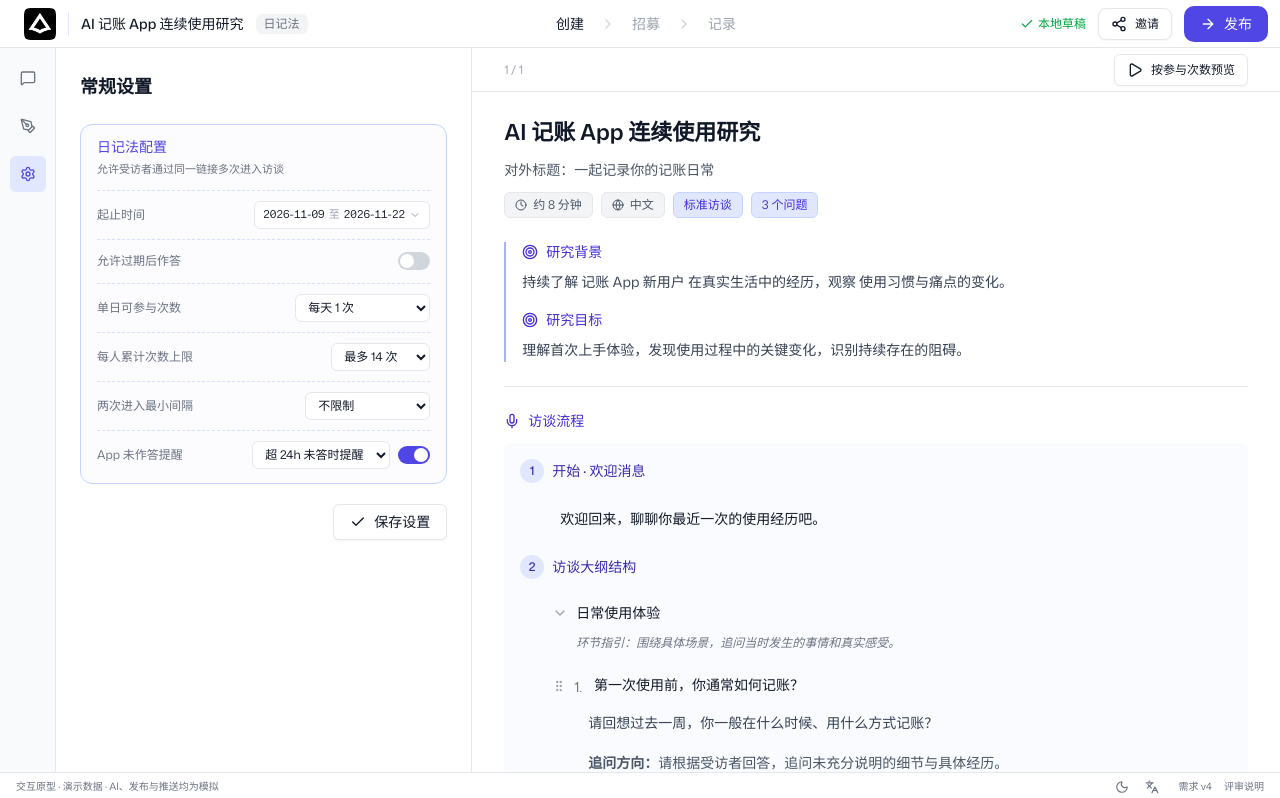
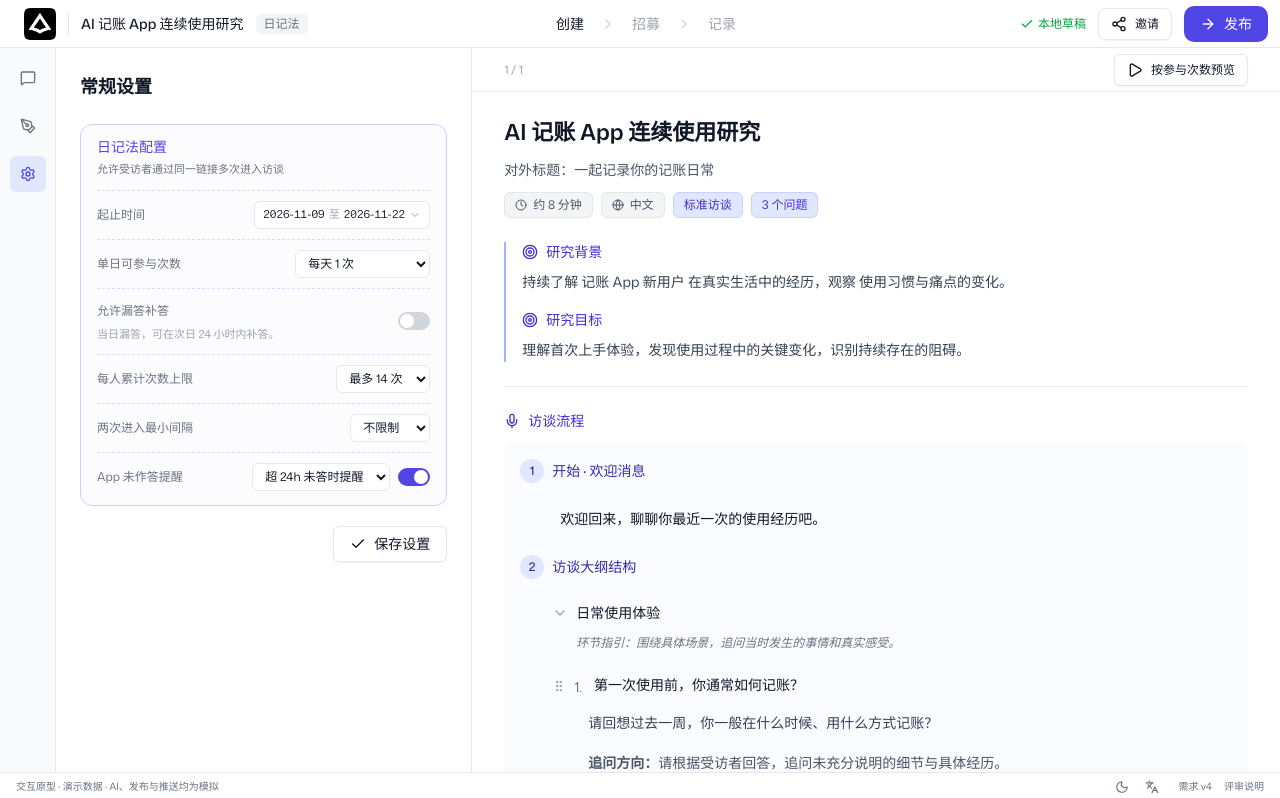
Before and after one commit to 2023liushuya-lab/mizzen-diary-prototype, a Next.js app: page /study/outline in a window 1280 px wide. Shown: the top 798 px of the page. Built offline with nearby package versions, Linux system fonts and the light colour scheme.

Commit message:
Clarify missed-task makeup and custom interval labels

```diff
--- a/src/components/diary/diary-config.tsx
+++ b/src/components/diary/diary-config.tsx
@@ -186,20 +186,30 @@ export function DiaryConfigPanel() {
           </div>
         </details>
       </div>
-      <div className={row}>
-        <span className="text-xs text-muted-foreground">{t("allowLate")}</span>
+      <LimitRow
+        label={t("dailyLimit")}
+        value={c.daily}
+        daily
+        onChange={(daily) => update({ daily })}
+      />
+      <div className={row} data-testid="makeup-rule">
+        <div className="min-w-0 flex-1">
+          <span className="text-xs text-muted-foreground">
+            {t("allowLate")}
+          </span>
+          <p
+            id="makeup-rule-description"
+            className="mt-1 text-[11px] leading-5 text-placeholder"
+          >
+            {t("makeupHint")}
+          </p>
+        </div>
         <Toggle
           label={t("allowLate")}
           checked={c.allowLate}
           onChange={(allowLate) => update({ allowLate })}
         />
       </div>
-      <LimitRow
-        label={t("dailyLimit")}
-        value={c.daily}
-        daily
-        onChange={(daily) => update({ daily })}
-      />
       <LimitRow
         label={t("totalLimit")}
         value={c.total}
--- a/src/i18n/messages.ts
+++ b/src/i18n/messages.ts
@@ -1,7 +1,8 @@
 export const zh = {
+  makeupHint: "当日漏答，可在次日 24 小时内补答。",
   dailyTimesCompact: "每天 {n} 次",
   maxTimesCompact: "最多 {n} 次",
-  customCountCompact: "自定义次数",
+  customCountCompact: "自定义",
   rangeTo: "至",
   dateDone: "完成",
   hoursCompact: "{n} 小时",
@@ -166,7 +167,7 @@ export const zh = {
   start: "开始日期",
   end: "结束日期",
   dateHint: "同一访谈链接的开放时间",
-  allowLate: "允许过期后作答",
+  allowLate: "允许漏答补答",
   dailyLimit: "单日可参与次数",
   unlimitedDaily: "一天多次（不限）",
   onceDaily: "每天 1 次",
@@ -177,7 +178,7 @@ export const zh = {
   times: "次",
   minGap: "两次进入最小间隔",
   noGap: "不限制",
-  customGap: "至少间隔 N 小时",
+  customGap: "自定义",
   hours: "小时",
   appPush: "App 未作答提醒推送",
   trigger: "触发间隔",
@@ -349,9 +350,10 @@ export const zh = {
 export type Key = keyof typeof zh;
 export const en: Record<Key, string> = {
   ...zh,
+  makeupHint: "Missed a daily task? Make it up within the next 24-hour day.",
   dailyTimesCompact: "{n} per day",
   maxTimesCompact: "Up to {n}",
-  customCountCompact: "Custom count",
+  customCountCompact: "Custom",
   rangeTo: "to",
   dateDone: "Done",
   hoursCompact: "{n} hours",
@@ -521,7 +523,7 @@ export const en: Record<Key, string> = {
   start: "Start date",
   end: "End date",
   dateHint: "The period when the same interview link is open",
-  allowLate: "Allow responses after expiry",
+  allowLate: "Allow missed-task makeup",
   dailyLimit: "Sessions per day",
   unlimitedDaily: "Unlimited daily sessions",
   onceDaily: "Once per day",
@@ -532,7 +534,7 @@ export const en: Record<Key, string> = {
   times: "sessions",
   minGap: "Minimum interval between sessions",
   noGap: "No restriction",
-  customGap: "At least N hours",
+  customGap: "Custom",
   hours: "hours",
   appPush: "App reminders for nonresponders",
   trigger: "Reminder interval",
--- a/src/types/diary.ts
+++ b/src/types/diary.ts
@@ -5,6 +5,7 @@ export type Limit = { kind: "unlimited" } | { kind: "limited"; count: number };
 export interface DiaryConfig {
   start: string;
   end: string;
+  /** Allow a missed daily task to be made up during the next day (24 hours). Not study-expiry access. */
   allowLate: boolean;
   daily: Limit;
   total: Limit;
```
Also changed, not shown: 3 other files (tests, documents, lock files or other folders).
